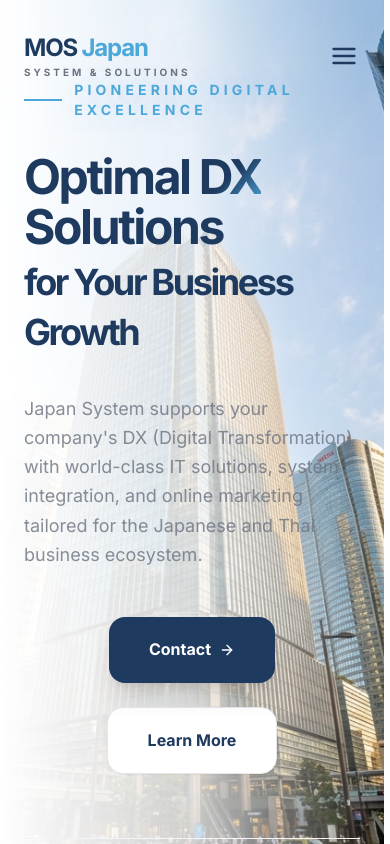
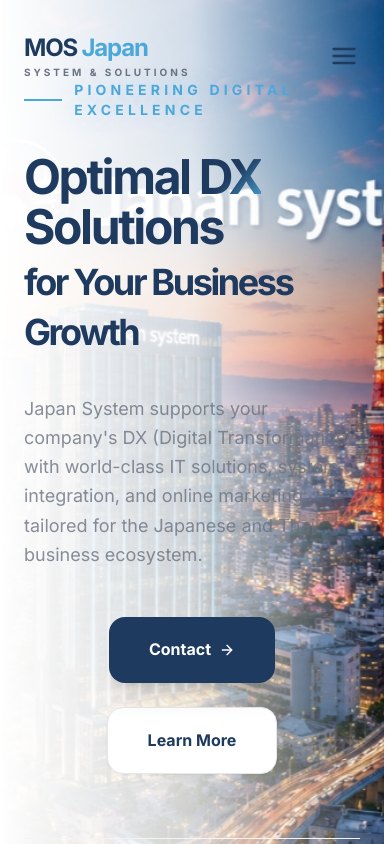
Before and after one commit to pakanan12/japan_system_mos, a React (Vite) app: page / in a window 390 px wide. Shown: the top 844 px of the page. Built offline with nearby package versions, Linux system fonts and the light colour scheme.

Commit message:
update mobile UI fix footer layout

```diff
--- a/src/components/HeroSection.jsx
+++ b/src/components/HeroSection.jsx
@@ -20,7 +20,7 @@ const HeroSection = () => {
       >
         <div
           className="absolute inset-0 bg-cover bg-center bg-no-repeat scale-110 animate-slow-zoom"
-          style={{ backgroundImage: "url('/hero_bg.png')" }}
+          style={{ backgroundImage: "url('/hero-japan.jpg')" }}
         />
         <div className="absolute inset-0 bg-gradient-to-r from-white via-white/80 to-transparent"></div>
         <div className="absolute inset-0 bg-radial-vignette opacity-30"></div>
@@ -100,7 +100,7 @@ const HeroSection = () => {
             <div className="relative z-10 glass-card p-4 rotate-3 hover:rotate-0 transition-transform duration-1000">
               <div className="rounded-2xl overflow-hidden shadow-2xl">
                 <img
-                  src="/hero_bg.png"
+                  src="/hero-japan.jpg"
                   alt="Corporate DX"
                   className="w-full h-[600px] object-cover hover:scale-105 transition-transform duration-1000"
                 />
```
Also changed, not shown: public/hero-japan.jpg (added).
